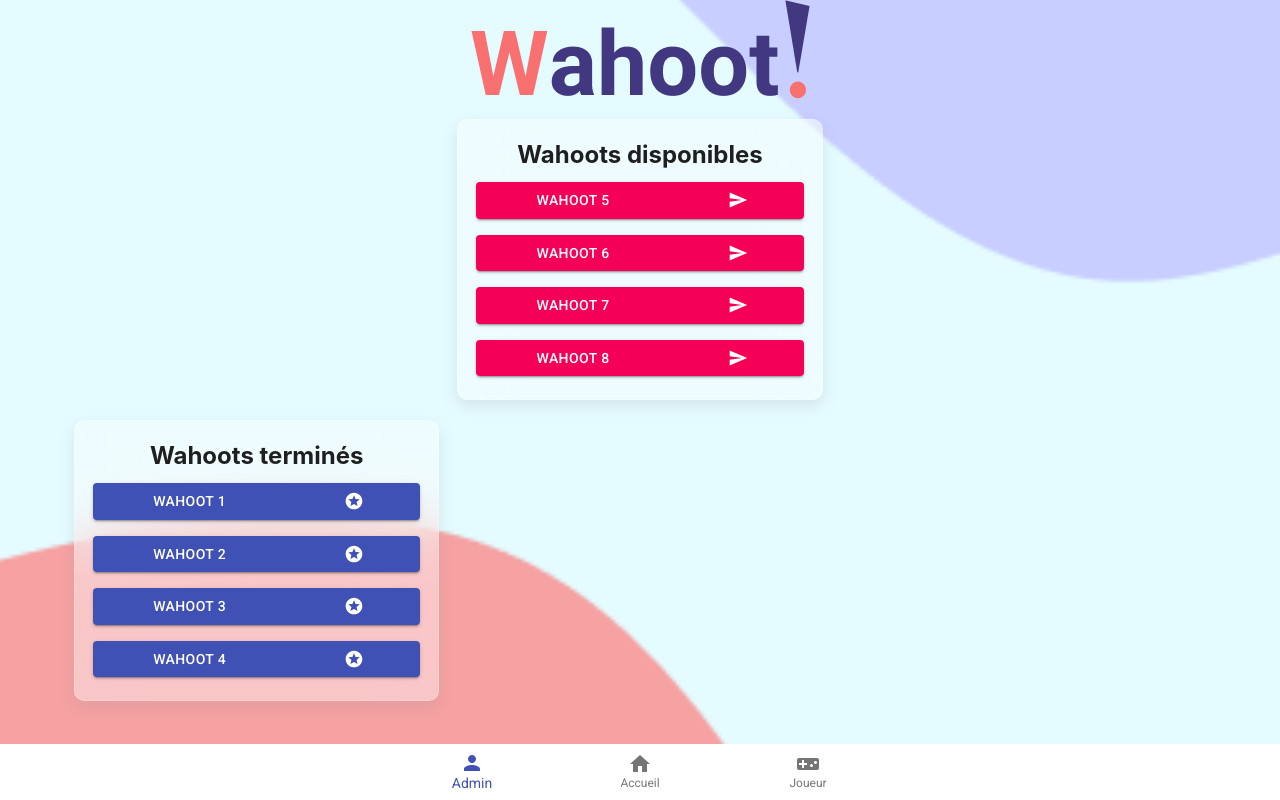
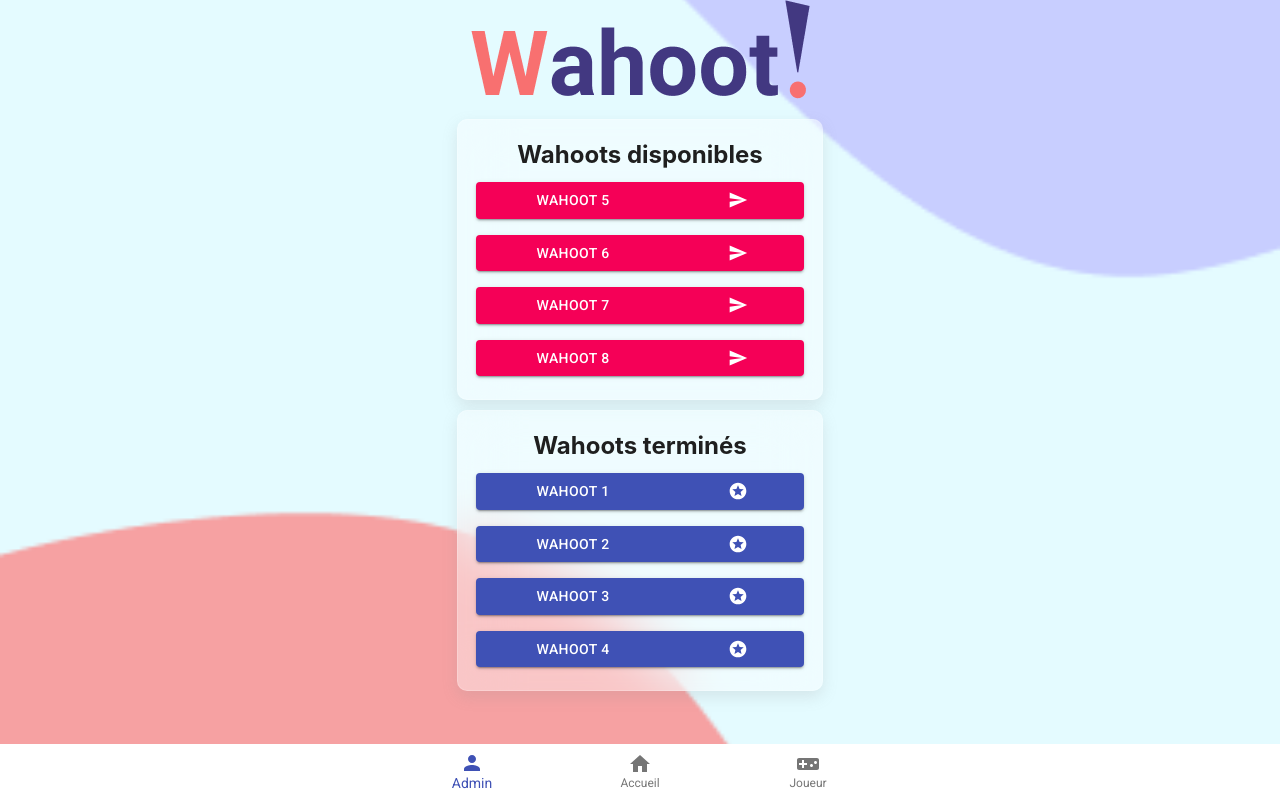
Before and after one commit to WildCodeSchool/bdx-wahoot, a React (Create React App) app in the folder wahoot/: page / in a window 1280 px wide. Built offline with nearby package versions, Linux system fonts and the light colour scheme.

Commit message:
affichage dynamique de la liste des wahoots

```diff
--- a/wahoot/src/View/ListWahootGamer/Components/AvailableWahoot.jsx
+++ b/wahoot/src/View/ListWahootGamer/Components/AvailableWahoot.jsx
@@ -7,7 +7,6 @@ const useStyles = makeStyles((theme) => ({
   container: {
     textAlign: "center",
     padding: "15px 0",
-    margin: "20px 10px",
     width: "100%",
     maxWidth: "36ch",
     backgroundColor: "primary.main",
@@ -35,44 +34,37 @@ const useStyles = makeStyles((theme) => ({
   },
 }));
 
+const wahoots = [
+  {
+    title: "Wahoot 5",
+  },
+  {
+    title: "Wahoot 6",
+  },
+  {
+    title: "Wahoot 7",
+  },
+  {
+    title: "Wahoot 8",
+  },
+];
+
 const AvailableWahoot = () => {
   const classes = useStyles();
 
   return (
     <div className={classes.container}>
       <h2>Wahoots disponibles</h2>
+      {wahoots.map((wahoot) => (
         <Button
           variant="contained"
           color="secondary"
           className={classes.button}
           endIcon={<SendIcon className={classes.go}></SendIcon>}
         >
-        Wahoot 5
+          {wahoot.title}
         </Button>
-      <Button
-        variant="contained"
-        color="secondary"
-        className={classes.button}
-        endIcon={<SendIcon className={classes.go}></SendIcon>}
-      >
-        Wahoot 6
-      </Button>
-      <Button
-        variant="contained"
-        color="secondary"
-        className={classes.button}
-        endIcon={<SendIcon className={classes.go}></SendIcon>}
-      >
-        Wahoot 7
-      </Button>
-      <Button
-        variant="contained"
-        color="secondary"
-        className={classes.button}
-        endIcon={<SendIcon className={classes.go}></SendIcon>}
-      >
-        Wahoot 8
-      </Button>
+      ))}
     </div>
   );
 };
--- a/wahoot/src/View/ListWahootGamer/Components/FinishedWahoot.jsx
+++ b/wahoot/src/View/ListWahootGamer/Components/FinishedWahoot.jsx
@@ -18,8 +18,6 @@ const useStyles = makeStyles((theme) => ({
     webki: "10px",
     color: "rgb(31, 31, 31)",
     textAlign: "center",
-
-    margin: "20px 10px",
     "& h2": {
       margin: "5px",
     },
@@ -34,44 +32,39 @@ const useStyles = makeStyles((theme) => ({
   },
 }));
 
+const wahoots = [
+  {
+    title: "Wahoot 1",
+  },
+  {
+    title: "Wahoot 2",
+  },
+  {
+    title: "Wahoot 3",
+  },
+  {
+    title: "Wahoot 4",
+  },
+];
+
 const FinishedWahoot = () => {
   const classes = useStyles();
 
   return (
     <div className={classes.container}>
       <h2>Wahoots terminés</h2>
+      {wahoots.map((wahoot) => {
+        return (
           <Button
             variant="contained"
             color="primary"
             className={classes.button}
             endIcon={<StarsIcon className={classes.go}></StarsIcon>}
           >
-        Wahoot 1
+            {wahoot.title}
           </Button>
-      <Button
-        variant="contained"
-        color="primary"
-        className={classes.button}
-        endIcon={<StarsIcon className={classes.go}></StarsIcon>}
-      >
-        Wahoot 2
-      </Button>
-      <Button
-        variant="contained"
-        color="primary"
-        className={classes.button}
-        endIcon={<StarsIcon className={classes.go}></StarsIcon>}
-      >
-        Wahoot 3
-      </Button>
-      <Button
-        variant="contained"
-        color="primary"
-        className={classes.button}
-        endIcon={<StarsIcon className={classes.go}></StarsIcon>}
-      >
-        Wahoot 4
-      </Button>
+        );
+      })}
     </div>
   );
 };
```
Lines whose indentation alone changed are shown as unchanged.
